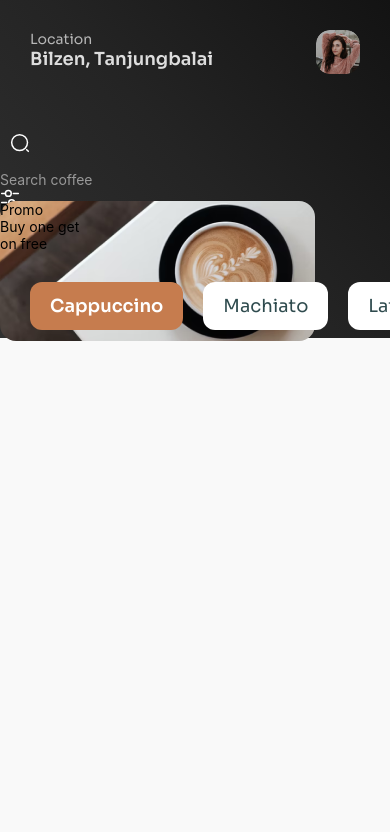
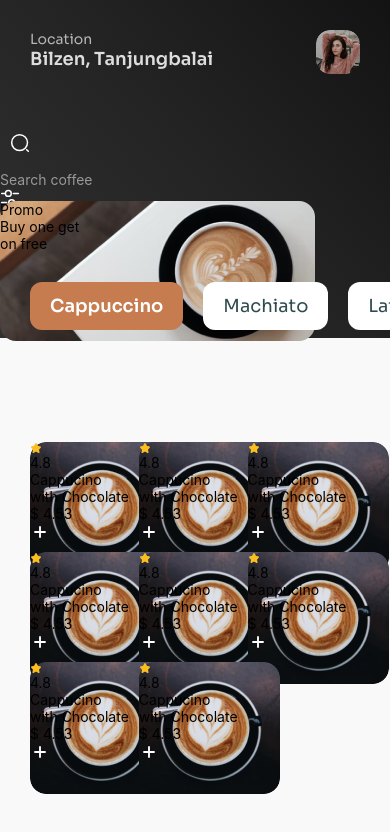
Before and after one commit to viniciusperrone/coffee-app, a React Native app: screen /dashboard in a window 390 px wide. Shown: the top 832 px of the page. Built offline with nearby package versions, Linux system fonts and the light colour scheme.

Commit message:
feat: CardProduct created

```diff
--- /dev/null
+++ b/src/assets/icons/plus.tsx
@@ -0,0 +1,32 @@
+import Svg, { Path } from 'react-native-svg';
+
+type TIcon = {
+  width?: string | number;
+  height?: string | number;
+};
+
+export function PlusIcon({ width = 16, height = 16 }: TIcon) {
+  return(
+    <Svg
+      width={width}
+      height={height}
+      viewBox="0 0 16 16"
+      fill="none"
+    >
+      <Path
+        d="M4 8H12"
+        stroke="white"
+        strokeWidth="1.5"
+        strokeLinecap="round"
+        strokeLinejoin="round"
+      />
+      <Path
+        d="M8 12V4"
+        stroke="white"
+        strokeWidth="1.5"
+        strokeLinecap="round"
+        strokeLinejoin="round"
+      />
+    </Svg>
+  )
+}
--- /dev/null
+++ b/src/assets/icons/star.tsx
@@ -0,0 +1,23 @@
+import Svg, { Path } from 'react-native-svg';
+
+type TIcon = {
+  width?: string | number;
+  height?: string | number;
+};
+
+export function StartIcon({ width = 10, height = 9 }: TIcon) {
+  return(
+    <Svg
+      width={width}
+      height={height}
+      viewBox="0 0 10 9"
+      fill="none"
+    >
+      <Path
+        d="M5.72083 0.962506L6.45416 2.42917C6.55416 2.63334 6.82083 2.82917 7.04583 2.86667L8.37499 3.08751C9.22499 3.22917 9.42499 3.84584 8.81249 4.45417L7.77916 5.48751C7.60416 5.66251 7.50833 6.00001 7.56249 6.24167L7.85833 7.52084C8.09166 8.53334 7.55416 8.92501 6.65833 8.39584L5.41249 7.65834C5.18749 7.52501 4.81666 7.52501 4.58749 7.65834L3.34166 8.39584C2.44999 8.92501 1.90833 8.52917 2.14166 7.52084L2.43749 6.24167C2.49166 6.00001 2.39583 5.66251 2.22083 5.48751L1.18749 4.45417C0.579159 3.84584 0.774993 3.22917 1.62499 3.08751L2.95416 2.86667C3.17499 2.82917 3.44166 2.63334 3.54166 2.42917L4.27499 0.962506C4.67499 0.166673 5.32499 0.166673 5.72083 0.962506Z"
+        fill="#FBBE21"
+      />
+    </Svg>
+
+  )
+}
--- /dev/null
+++ b/src/components/CardProduct/index.tsx
@@ -0,0 +1,60 @@
+import { StartIcon } from "@/assets/icons/star";
+import {
+  Wrapper,
+  CoverContent,
+  WrapperStar,
+  ScoreText,
+  Title,
+  Subtitle,
+  PriceText,
+  AddButton,
+  Body,
+  Footer,
+} from "./style";
+import { PlusIcon } from "@/assets/icons/plus";
+
+export function CardProduct() {
+  return(
+    <Wrapper>
+      <CoverContent
+        source={require("@/assets/images/coffee-cappucino.png")}
+        resizeMode="cover"
+        imageStyle={{
+          borderRadius: 16
+        }}
+      >
+        <WrapperStar>
+          <StartIcon
+            width={12}
+            height={12}
+          />
+          <ScoreText>4.8</ScoreText>
+        </WrapperStar>
+
+      </CoverContent>
+
+      <Body>
+        <Title>
+          Cappucino
+        </Title>
+
+        <Subtitle>
+          with Chocolate
+        </Subtitle>
+
+        <Footer>
+          <PriceText>
+            $ 4.53
+          </PriceText>
+
+          <AddButton>
+            <PlusIcon
+              width={20}
+              height={20}
+            />
+          </AddButton>
+        </Footer>
+      </Body>
+    </Wrapper>
+  )
+}
--- /dev/null
+++ b/src/components/CardProduct/style.ts
@@ -0,0 +1,73 @@
+import styled from "styled-components";
+
+import { View, Text, Pressable, ImageBackground, Dimensions } from "react-native";
+
+export const Wrapper = styled(View)`
+  width: ${() => (Dimensions.get("window").width - 70) / 2};
+  min-height: 240px;
+  background-color: white;
+  border-radius: 20px;
+  gap: 10px;
+`;
+
+export const WrapperStar = styled(View)`
+  width: 50px;
+  height: 25px;
+  flex-direction: row;
+  align-items: center;
+  justify-content: center;
+  gap: 5px;
+`;
+
+export const CoverContent = styled(ImageBackground)`
+  margin-top: 5;
+  width: ${() => (Dimensions.get("window").width - 90) / 2};
+  height: 130px;
+  align-self: center;
+`;
+
+export const Body = styled(View)`
+  flex: 1;
+  padding-horizontal: 10px;
+  gap: 10px;
+`;
+
+export const Footer = styled(View)`
+  flex-direction: row;
+  align-items: center;
+  justify-content: space-between;
+  margin-bottom: 15px;
+`;
+
+export const Title = styled(Text)`
+  font-size: 20px;
+  font-family: 'Sora-SemiBold';
+  color: #2F2D2C;
+`;
+
+export const Subtitle = styled(Text)`
+  font-size: 16px;
+  font-family: 'Sora-SemiBold';
+  color: #9B9B9B;
+`;
+
+export const PriceText = styled(Text)`
+  font-size: 20px;
+  font-family: 'Sora-SemiBold';
+  color: #2F4B4E;
+`;
+
+export const ScoreText = styled(Text)`
+  font-size: 14px;
+  font-family: 'Sora-SemiBold';
+  color: white;
+`;
+
+export const AddButton = styled(Pressable)`
+  width: 32px;
+  height: 32px;
+  background-color: #C67C4E;
+  border-radius: 10px;
+  align-items: center;
+  justify-content: center;
+`;
--- a/src/screens/dashboard/index.tsx
+++ b/src/screens/dashboard/index.tsx
@@ -1,5 +1,5 @@
 import { useState } from "react";
-import { FlatList } from "react-native";
+import { FlatList, ScrollView } from "react-native";
 
 import { LinearGradient } from 'expo-linear-gradient';
 
@@ -17,9 +17,10 @@ import {
 
 import { SearchInput } from '@/components/SearchInput';
 import { PromoCard } from '@/components/PromoCard';
+import { CategoryNav } from "@/components/CategoryNav";
+import { CardProduct } from "@/components/CardProduct";
 
 import { _categories } from "@/_mocks/categories";
-import { CategoryNav } from "@/components/CategoryNav";
 
 const DEFAULT_CATEGORY_SELECTED = _categories[0].name;
 
@@ -66,12 +67,29 @@ export function Dashboard() {
                 {...item}
               />
             )}
+            style={{
+              minHeight: 48,
+            }}
             contentContainerStyle={{
               paddingHorizontal: 30,
               gap: 20
             }}
             horizontal
           />
+
+          <ScrollView
+            contentContainerStyle={{
+              flexDirection: 'row',
+              flexWrap: 'wrap',
+              paddingHorizontal: 30,
+              gap: 10,
+            }}
+            showsVerticalScrollIndicator={false}
+          >
+            {
+              Array.from({ length: 8}).map((_) => <CardProduct />)
+            }
+          </ScrollView>
         </Body>
       </ContentWrapper>
     </Wrapper>
--- a/src/screens/dashboard/style.ts
+++ b/src/screens/dashboard/style.ts
@@ -60,7 +60,6 @@ export const Body = styled(View)`
 export const styles = StyleSheet.create({
   backgroundGradient: {
     position: 'absolute',
-    backgroundColor: 'red',
     zIndex: -1,
     left: 0,
     top: 0,
```
Also changed, not shown: src/assets/icons/Vector.svg (added), src/assets/images/coffee-cappucino.png (added).
